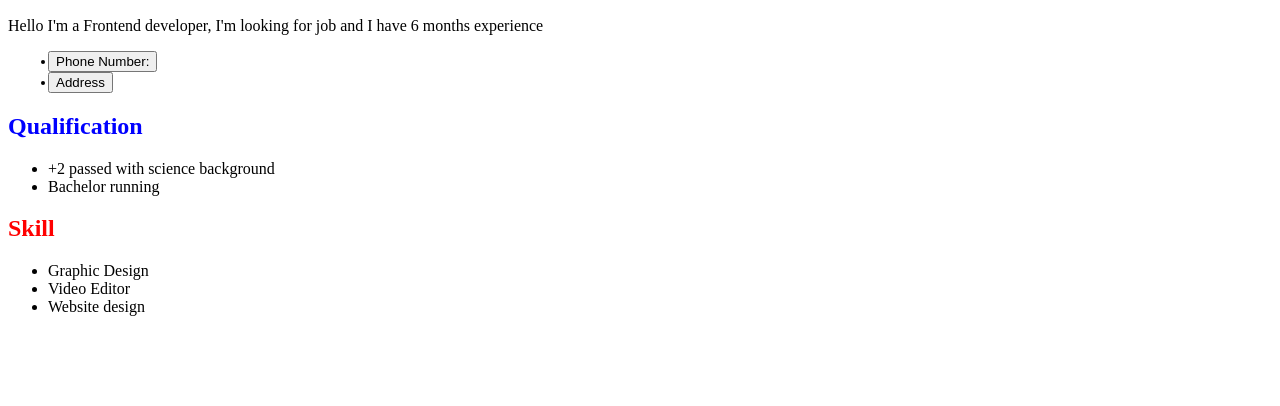
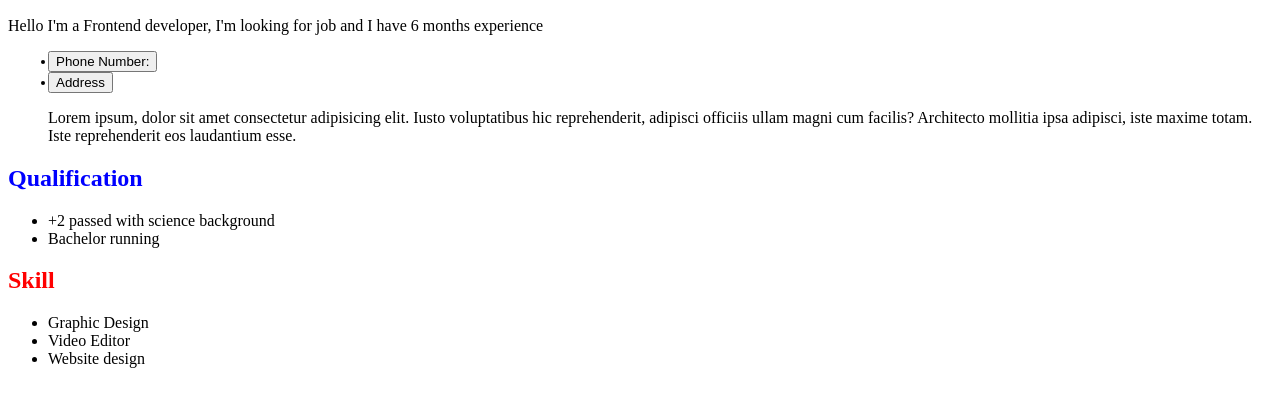
Before and after one commit to shristi4422/manu, a plain HTML site: page index.html in a window 1280 px wide. Shown: the part 284-690 px from the top of the page. Drawn offline with Linux system fonts and the light colour scheme.

Commit message:
paragraph rakhim

```diff
--- a/index.html
+++ b/index.html
@@ -18,6 +18,7 @@
         <button>
             <li>Address</li>
         </button>
+        <p>Lorem ipsum, dolor sit amet consectetur adipisicing elit. Iusto voluptatibus hic reprehenderit, adipisci officiis ullam magni cum facilis? Architecto mollitia ipsa adipisci, iste maxime totam. Iste reprehenderit eos laudantium esse.</p>
     </ul>
     <h2 style="color: blue;">Qualification</h2>
     <ul>
```
